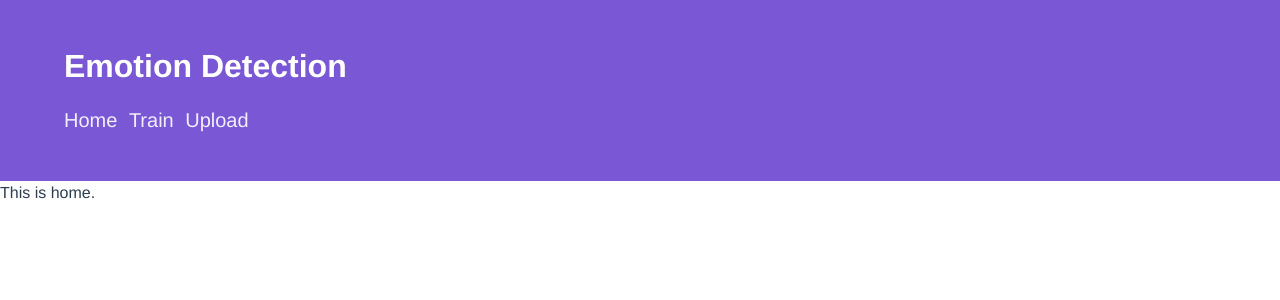
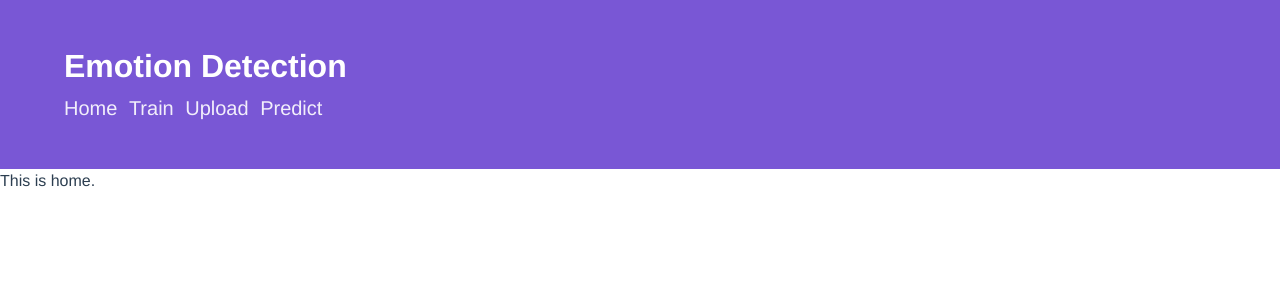
Before and after one commit to HPCNC-KU-ML/emotion_detection_web, a Vue app: page / in a window 1280 px wide. Shown: the top 300 px of the page. Built offline with nearby package versions, Linux system fonts and the light colour scheme.

Commit message:
Add navbar

```diff
--- a/src/components/HeroTitle.vue
+++ b/src/components/HeroTitle.vue
@@ -3,8 +3,10 @@
     <section class="hero is-primary">
       <div class="hero-body">
         <div class="container">
-          <h1 class="title">Emotion Detection</h1>
-          <div style="display: flex;">
+          <router-link to="/home" exact class="f-left">
+            <h1 class="title">Emotion Detection</h1>
+          </router-link>
+          <div style="display: flex; margin-top: 1%;">
             <router-link to="/home" exact class="f-left" style="margin-right:1%;">
               <h2 class="subtitle">Home</h2>
             </router-link>
@@ -13,6 +15,9 @@
             </router-link>
             <router-link to="/upload" exact class="f-left" style="margin-right:1%;">
               <h2 class="subtitle">Upload</h2>
+            </router-link>
+            <router-link to="/predict" exact class="f-left" style="margin-right:1%;">
+              <h2 class="subtitle">Predict</h2>
             </router-link>
           </div>
         </div>
```
